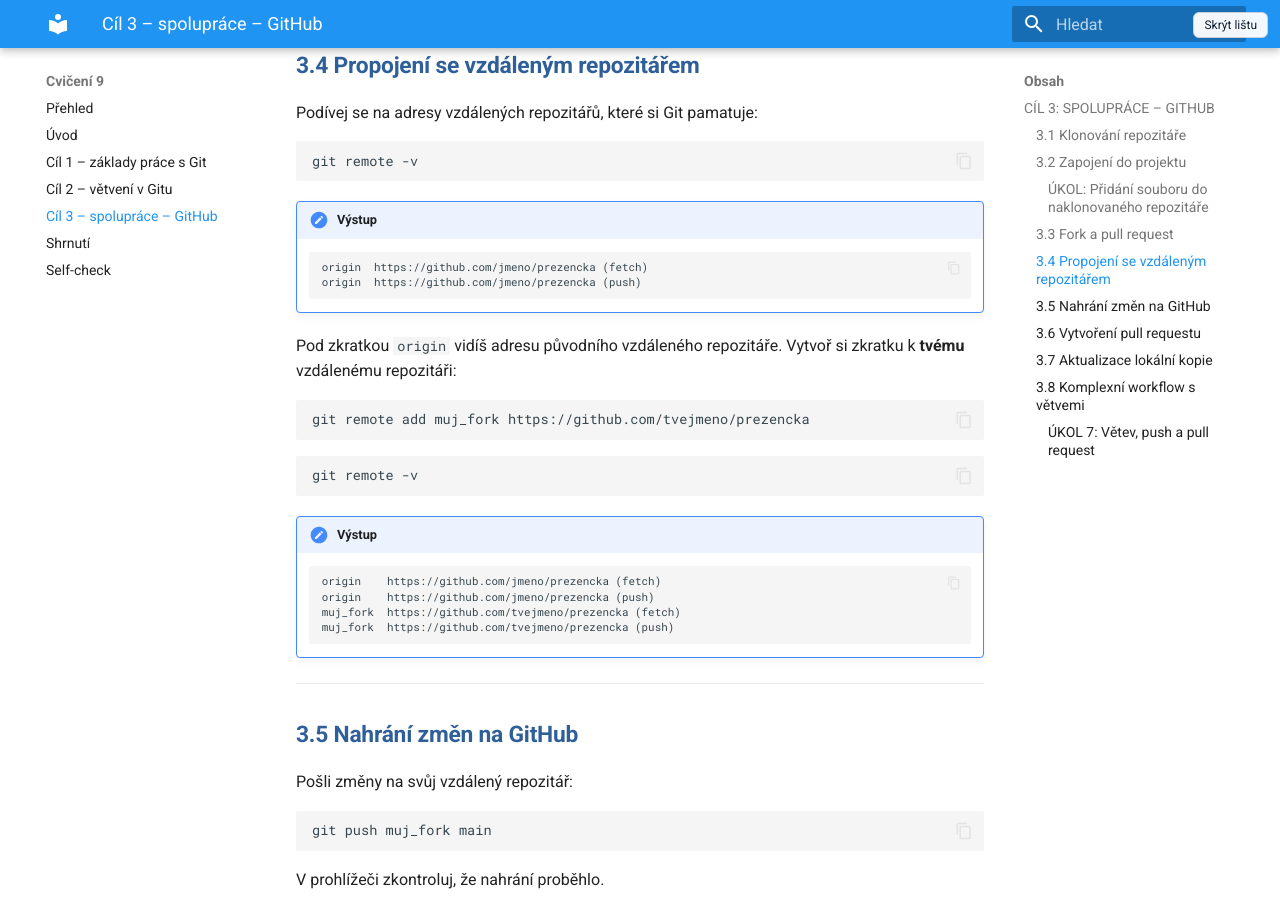
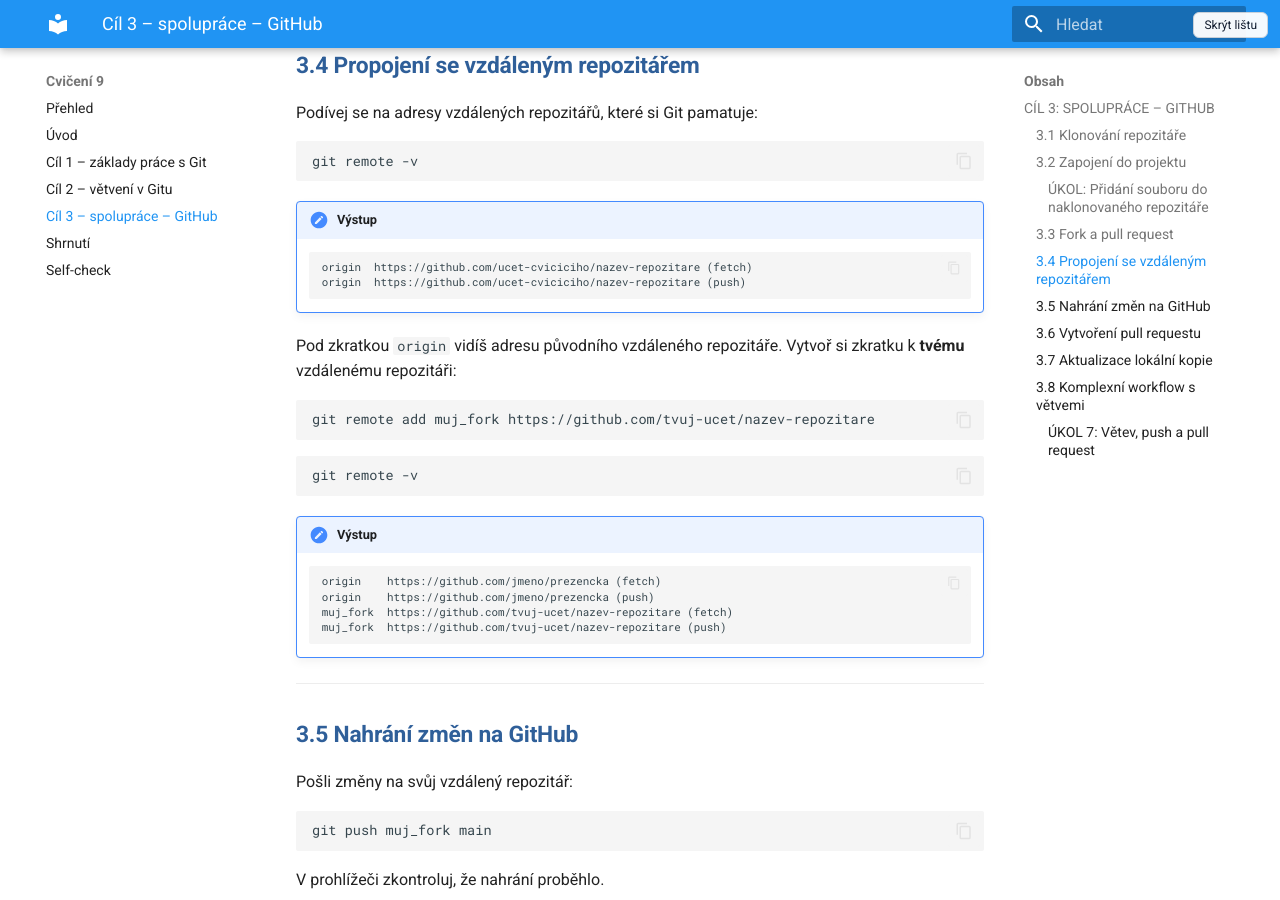
Before and after one commit to slytherins-hub/prg_exercises, an MkDocs documentation site: the page built from docs/cviceni_09/04_cíl_3_spolupráce_github.md, in a window 1280 px wide and 900 px high, scrolled down 2286 px. Built offline with MkDocs 1.6.1 and Material for MkDocs 9.7.7, drawn with Linux system fonts in a browser that asks for light colours; some of the changed lines change nothing that is shown.

Commit message:
Change examples of links to forks

````diff
--- a/docs/cviceni_09/04_cíl_3_spolupráce_github.md
+++ b/docs/cviceni_09/04_cíl_3_spolupráce_github.md
@@ -76,14 +76,14 @@
 
 !!! output "Výstup"
     ```text
-    origin  https://github.com/jmeno/prezencka (fetch)
-    origin  https://github.com/jmeno/prezencka (push)
+    origin  https://github.com/ucet-cviciciho/nazev-repozitare (fetch)
+    origin  https://github.com/ucet-cviciciho/nazev-repozitare (push)
     ```
 
 Pod zkratkou `origin` vidíš adresu původního vzdáleného repozitáře. Vytvoř si zkratku k **tvému** vzdálenému repozitáři:
 
 ```bash
-git remote add muj_fork https://github.com/tvejmeno/prezencka
+git remote add muj_fork https://github.com/tvuj-ucet/nazev-repozitare
 ```
 
 ```bash
@@ -94,8 +94,8 @@
     ```text
     origin    https://github.com/jmeno/prezencka (fetch)
     origin    https://github.com/jmeno/prezencka (push)
-    muj_fork  https://github.com/tvejmeno/prezencka (fetch)
-    muj_fork  https://github.com/tvejmeno/prezencka (push)
+    muj_fork  https://github.com/tvuj-ucet/nazev-repozitare (fetch)
+    muj_fork  https://github.com/tvuj-ucet/nazev-repozitare (push)
     ```
 
 ---
````
